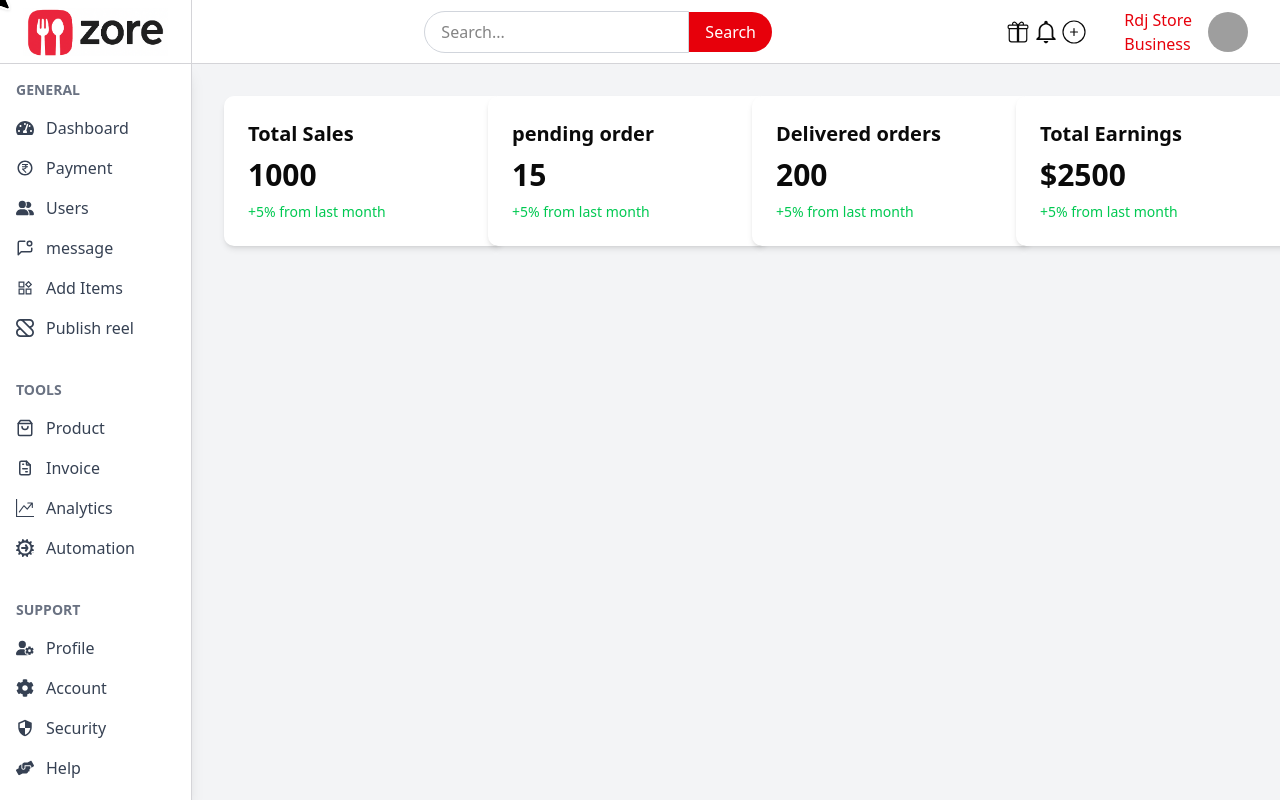
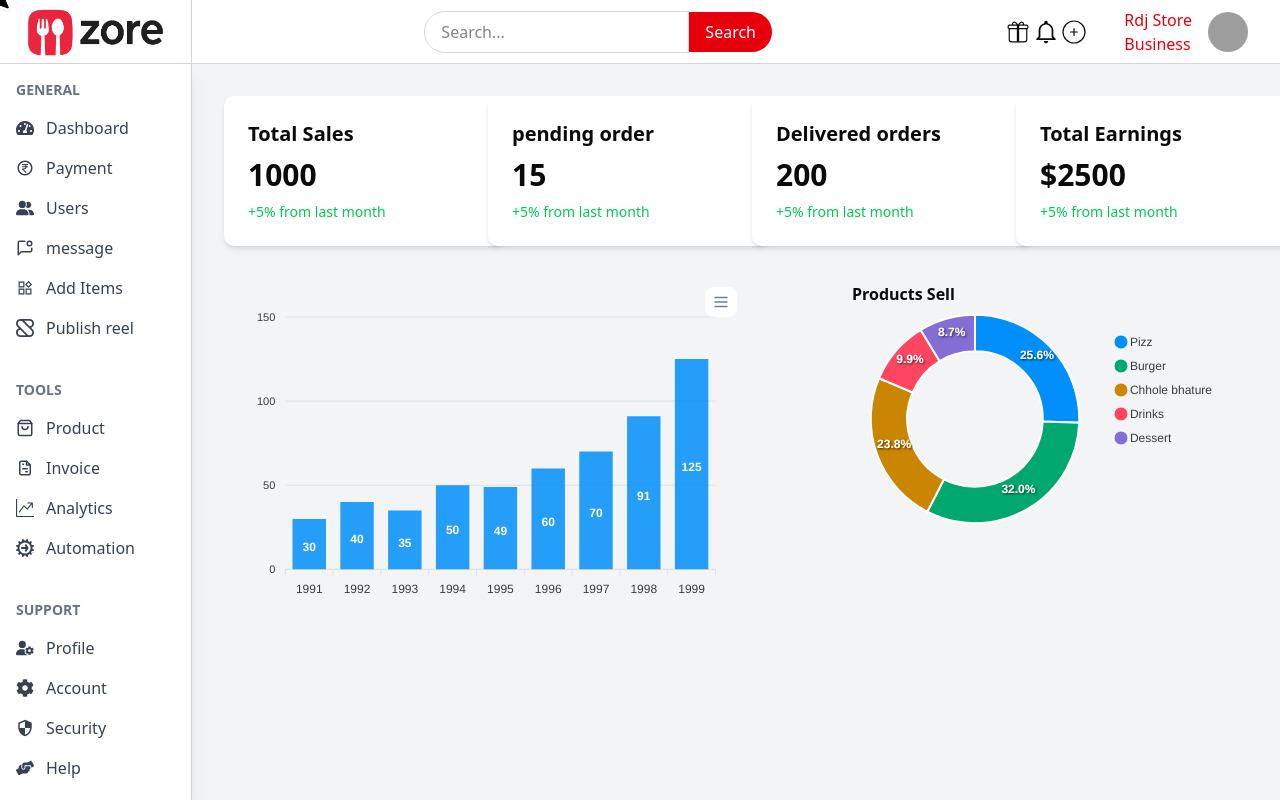
Before and after one commit to Rdjai/Zore-Food-Ordering-Reels-Platform, a React (Vite) app in the folder client/: page /store/dashboard in a window 1280 px wide. Built offline with nearby package versions, Linux system fonts and the light colour scheme; grey boxes are pictures that could not be loaded.

Commit message:
working on charts

```diff
--- a/client/package.json
+++ b/client/package.json
@@ -22,6 +22,7 @@
     "motion": "^12.23.16",
     "radix-ui": "^1.4.3",
     "react": "^19.1.1",
+    "react-apexcharts": "^1.8.0",
     "react-icons": "^5.5.0",
     "react-router-dom": "^7.9.1",
     "tailwind-merge": "^3.3.1",
--- a/client/src/src/dashboard/storeDashboard/component/storeNavbar.jsx
+++ b/client/src/src/dashboard/storeDashboard/component/storeNavbar.jsx
@@ -3,13 +3,15 @@ import logo from '../../../../assets/img/logo.png'
 import { CiGift } from "react-icons/ci";
 import { IoMdNotificationsOutline } from "react-icons/io";
 import { CiCirclePlus } from "react-icons/ci";
+import { Link } from 'react-router-dom';
 
 const StoreNavbar = () => {
     return (
         <div className="flex  w-screen h-[8vh] text-center justify-between  mr-8 border-zinc-300 border-b-1">
-            <div className="w-[15vw] items-center  justify-center flex border-zinc-300 border-r-1">
+
+            <Link className="w-[15vw] items-center  justify-center flex border-zinc-300 border-r-1">
                 <img src={logo} alt="logo" className=" font-bold text-white  h-[6vh] items-center m-auto " />
-            </div>
+            </Link>
             <div className="flex justify-between w-[85vw]">
                 <div className="flex h-[6vh] text-center items-center m-auto sm: invisible md:visible">
                     <input type="text" placeholder="Search..." className="border border-gray-300 rounded-l-full px-4 py-2 focus:outline-none" />
--- a/client/src/src/dashboard/storeDashboard/pages/homepage.jsx
+++ b/client/src/src/dashboard/storeDashboard/pages/homepage.jsx
@@ -1,5 +1,6 @@
-import DashboardCard from '@/src/component/dashboardCard'
-import React from 'react'
+import { useState } from 'react'
+import Chart from 'react-apexcharts'
+
 const products = [
     {
         id: 1,
@@ -28,6 +29,27 @@ const products = [
 
 ]
 const StoreHome = () => {
+    const [chartData] = useState({
+        options: {
+            chart: {
+                id: "1",
+            },
+            xaxis: {
+                categories: [1991, 1992, 1993, 1994, 1995, 1996, 1997, 1998, 1999],
+            },
+        },
+        series: [
+            {
+                name: "series-1",
+                data: [30, 40, 35, 50, 49, 60, 70, 91, 125],
+            },
+        ],
+    });
+
+    const series = [44, 55, 41, 17, 15];
+    const options = {
+        labels: ["Pizz", "Burger", "Chhole bhature", "Drinks", "Dessert"],
+    };
     return (
         < div className="p-4 h-screen m-auto" >
             <div className="grid grid-cols-1 sm:grid-cols-2 md:grid-cols-3 lg:grid-cols-4 items-center justify-center">
@@ -47,6 +69,20 @@ const StoreHome = () => {
                     </div>
                 ))}
             </div>
+            <div className="flex gap-20 justify-evenly items-center mt-5">
+                <Chart
+                    options={chartData.options}
+                    series={chartData.series}
+                    type="bar"
+                    width={500}
+                    height={320}
+                />
+
+                <div className="">
+                    <h3 className='font-bold '>Products Sell</h3>
+                    <Chart options={options} series={series} type="donut" width="380" height={320} />
+                </div>
+            </div>
         </div >
 
     )
```
